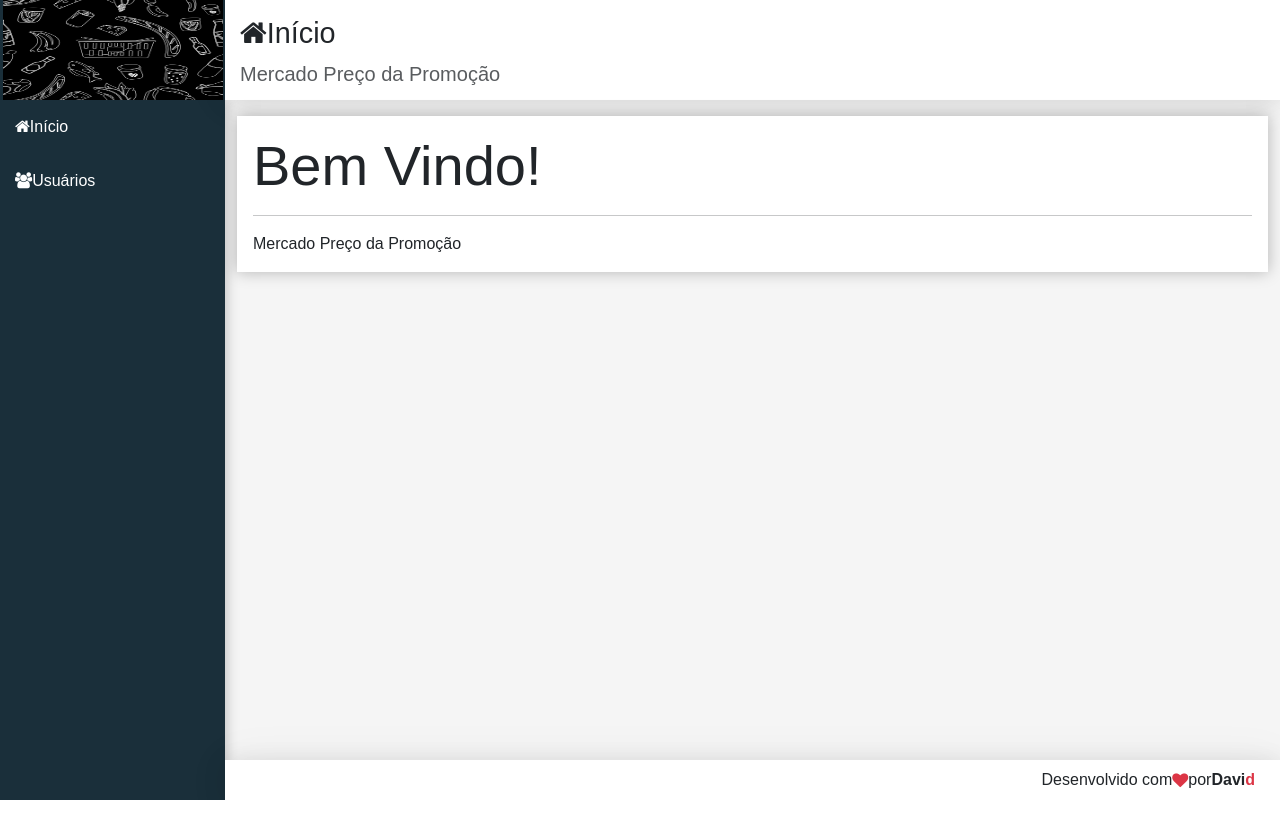
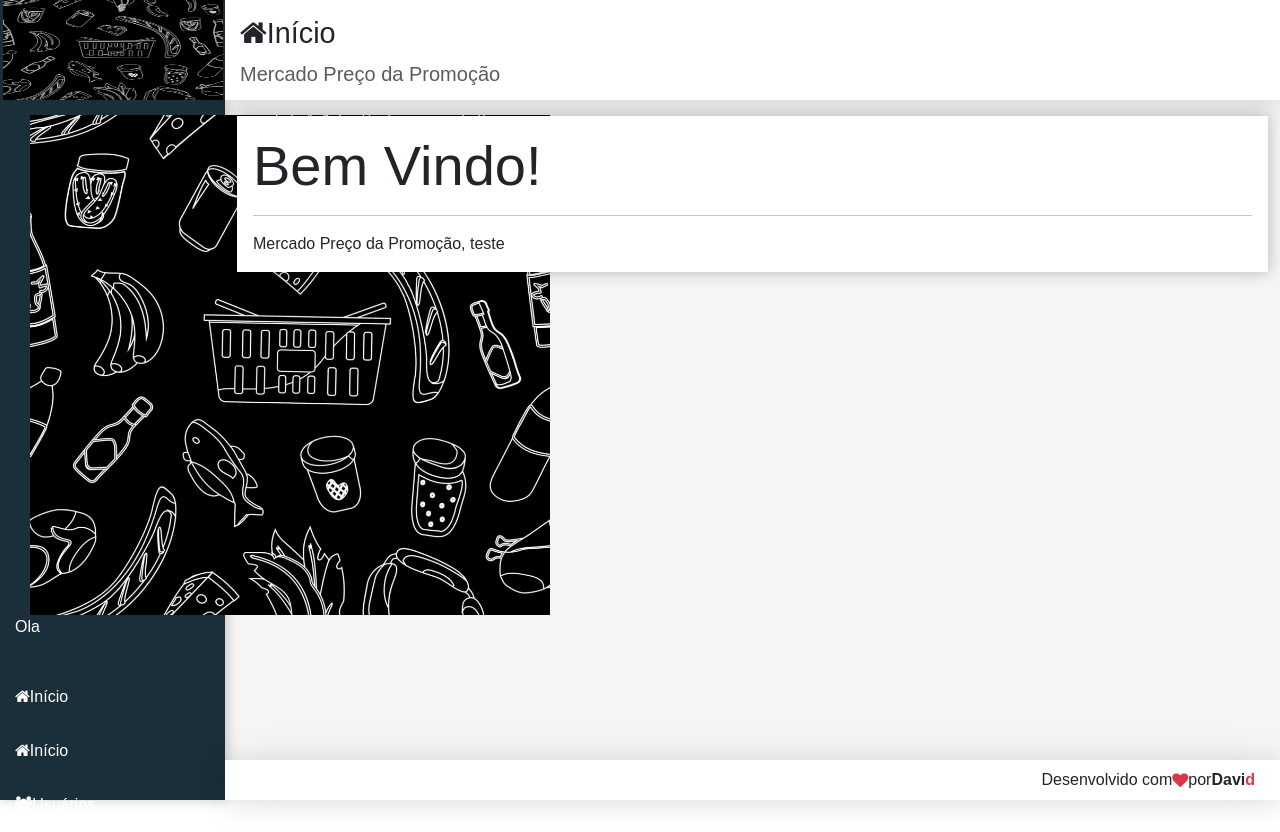
Before and after one commit to davidIsrael-rj/React_Mercado, a React (Create React App) app: page /#/ in a window 1280 px wide. Before the commit the page ends 800 px from the top, so only its background shows below. Built offline with nearby package versions, Linux system fonts and the light colour scheme.

Commit message:
colocando logo no componente Nav

```diff
--- a/src/components/home/Home.jsx
+++ b/src/components/home/Home.jsx
@@ -6,5 +6,5 @@ export default props =>
         subtitle="Mercado Preço da Promoção">
         <div className="display-4">Bem Vindo!</div>
         <hr />
-        <p className="mb-0">Mercado Preço da Promoção</p>
+        <p className="mb-0">Mercado Preço da Promoção, teste</p>
     </Main>
--- a/src/components/template/Nav.css
+++ b/src/components/template/Nav.css
@@ -16,3 +16,9 @@ aside.menu-area{
 .menu a:hover{
     background: linear-gradient(135deg, #07a7e3 0%, #32dac3 100%);
 }
+
+.foto{
+    padding: 0px 15px;
+    width: 550px;
+    height: 500px;
+}
--- a/src/components/template/Nav.jsx
+++ b/src/components/template/Nav.jsx
@@ -1,10 +1,18 @@
 import { Link } from 'react-router-dom'
+import logo from '../../assets/imgs/img.jpg'
 import './Nav.css'
 import React from 'react'
 
 export default props =>
     <aside className="menu-area">
         <nav className="menu">
+            <Link to="/">
+                <img className="foto" src={logo} alt="logos" />
+                <p>Ola</p>
+            </Link>
+            <Link to="/">
+                <i className="fa fa-home"></i>Início
+            </Link>
             <Link to="/">
                 <i className="fa fa-home"></i>Início
             </Link>
--- a/src/main/App.jsx
+++ b/src/main/App.jsx
@@ -7,7 +7,6 @@ import { BrowserRouter } from 'react-router-dom'
 import Logo from '../components/template/Logo'
 import Nav from '../components/template/Nav'
 import Footer from '../components/template/Footer'
-import Home from '../components/home/Home'
 import Routes from './Routes'
 
 export default props =>
```
